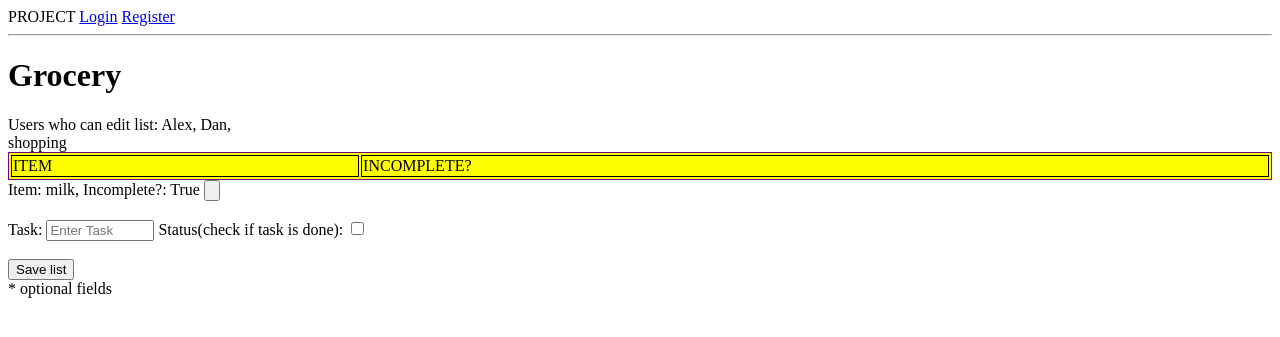
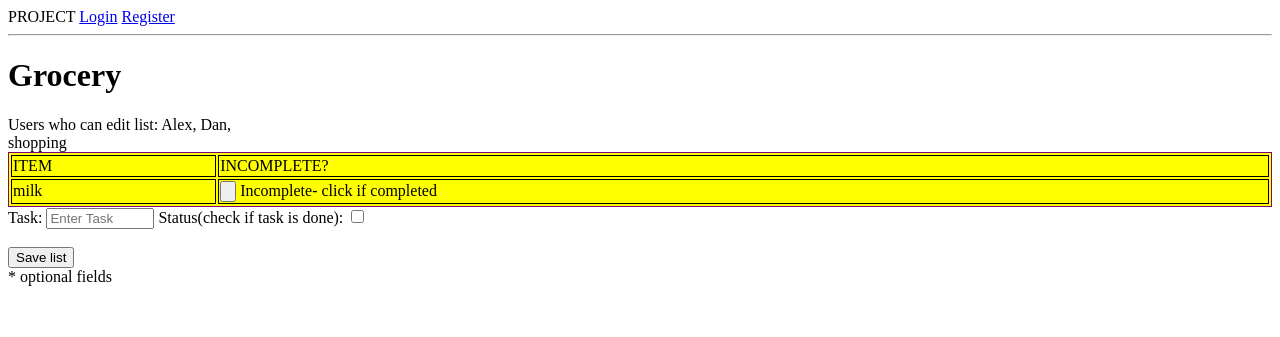
Before and after one commit to neetiptl/Hackbright-Project, a Flask app: page /lists/1 in a window 1280 px wide. Shown: the top 337 px of the page. Run offline with Flask 2, Linux system fonts and the light colour scheme; data comes from the database, SQL or seed files in the repository; both versions use the stored data as it was after the commit; some libraries are stand-ins or nearby versions.

Commit message:
fixed commit button issue for todo lists. post error for shopping lists

```diff
--- a/templates/list_items.html
+++ b/templates/list_items.html
@@ -15,16 +15,24 @@
                 <thead><tr>
                     <td>ITEM</td>
                     <td>INCOMPLETE?</td>
-                </thead>
+                </tr></thead>
                 <tbody>
+                   {% for item in this_list.shoppings %}
+                        <div class="todo_item">
+                            <tr>
+                                <td>{{ item.item }}</td>
+                                <td>
+                                    {% if item.status_notdone==True %}
+                                        <input type="button" class="doneButton" data-listtype="Shopping" name="status_done" id="{{ item.shopping_id }}">
+                                        Incomplete- click if completed
+                                    {% else %}
+                                        Complete!
+                                    {% endif %}</td>
+                            </tr>
+                        </div>
+                    {% endfor %}
                 </tbody>
             </table>
-            {% for item in this_list.shoppings %}
-                Item: {{ item.item }}, Incomplete?: {{ item.status_notdone }}
-                    {% if item.status_notdone==True %}
-                        <input type="button" class="doneButton" data-listtype="Shopping" id="{{ item.shopping_id }}" name="status_done"><br><br>
-                    {% endif %}
-            {% endfor %}
          </div>
         <div class="shopping_item">
             <form id="new-shopping-item" style="none;" action="/new_shopping/{{ this_list.list_id }}" method="POST">
@@ -54,7 +62,7 @@
                     <td>INCOMPLETE?</td>
                     <td>LOCATION name</td>
                     <td>ADDRESS</td>
-                </thead>
+                </tr></thead>
                 <tbody>
                     {% for item in this_list.to_dos %}
                         <div class="todo_item">
@@ -103,7 +111,7 @@
 <script>
 //once the page is loaded, populateToDoList
     var type = $("#list-items").data("type");
-    // $(document).ready(populateToDoList());
+    $(document).ready(clickEvent());
     alert("ready");
 
 
@@ -113,37 +121,19 @@
         var formData = $(this).serializeArray();
         $.post('/new_todo/{{ this_list.list_id }}', formData, populateToDoList);
     });
-    // function handleToDoAdd (results) {
-    //     console.log(results);
-    //     var string = "Item: "+ results.item +" Incomplete?: " + results.status_notdone;
-    //     if (results.due_date_todo){
-    //         string += "Due Date: " + results.due_date_todo;
-    //     }
-    //     var new_list_item = $('<div>').html(string);
-    //     $('#todo_list').append(new_list_item);
-    // }
 
     $("#new-shopping-item").on("submit", function (evt) {
         evt.preventDefault();
         var formData = $(this).serializeArray();
         $.post('/new_shopping/{{ this_list.list_id }}', formData, populateShoppingList);
     });
-    // function handleShoppingAdd (results) {
-    //     console.log(results);
-    //     var string = "Item: "+ results.item +" Incomplete?: " + results.status_notdone;
-    //     if (results.due_date_shopping){
-    //         string += "Due Date: " + results.due_date_shopping;
-    //     }
-    //     var new_list_item = $('<div>').html(string);
-    //     $('#shopping_list').append(new_list_item);
-    // };
-//
+
 
 // function to repopulate toDo list displayed with edits
-
+    function clickEvent (){
         $(".doneButton").on("click", function (evt) {
             //identify which button was clicked which item
-        alert(this.id);
+            alert("DoneButton event", this.id);
             var list_type = $("#" + this.id).data("listtype");
             console.log(list_type);
             var postParams = { 'idOfClickedButton' : this.id, 'listtype' : list_type};
@@ -157,8 +147,10 @@
                 //return json of full Shopping List
             };
         });
+    };
 
     function populateToDoList (current_list) {
+        debugger;
         $('#list-items-table').empty();
         var json_list = JSON.parse(current_list);
         console.log(json_list);
@@ -178,13 +170,17 @@
             console.log("STATUS", status_notdone);
             var status = "Completed";
             if (status_notdone){
-                status = "<input type='button' class='doneButton' data-listtype='ToDo' id=" + status_notdone + " name='status_done'>Incomplete- click if completed";
+                status = "<input type='button' class='doneButton' data-listtype='ToDo' id=" + to_do_id + " name='status_done'>Incomplete- click if completed";
+            }
+            else {
+                status = "<div id=" + to_do_id + " name='status_done'>Completed!</div>";
             };
 
             var rowText = "<tr><td>" + item + "</td><td>" + due_date_todo + "</td><td>" + status + "</td><td>" + todo_location_name + "</td><td>" + todo_location_address + "</td></tr>";
             console.log(rowText);
                 $(rowText).appendTo(tbody);
         };
+        clickEvent();
     };
 
     function populateShoppingList (current_list) {
@@ -202,11 +198,17 @@
             var status_notdone = json_list[i].status_notdone;
             var due_date_shopping = json_list[i].due_date_shopping;
 
+            console.log("STATUS", status_notdone);
+            var status = "Completed";
+            if (status_notdone){
+                status = "<input type='button' class='doneButton' data-listtype='Shopping' id=" + shopping_id + " name='status_done'>Incomplete- click if completed";
+            };
+
             var rowText = "<tr><td>" + item + "</td><td>" + status_notdone + "</td></tr>";
             console.log(rowText);
                 $(rowText).appendTo(tbody);
         };
-
+        clickEvent();
     };
 
 </script>
```
Also changed, not shown: mydatabase.db. Lines whose indentation alone changed are shown as unchanged.
